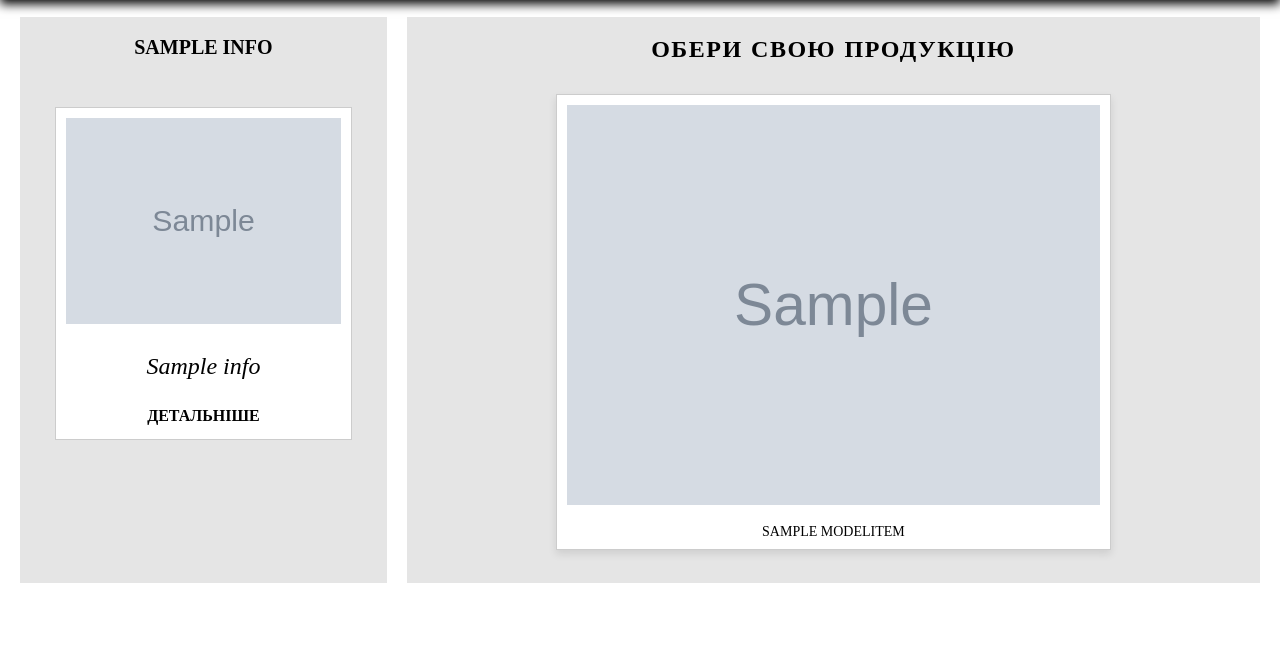
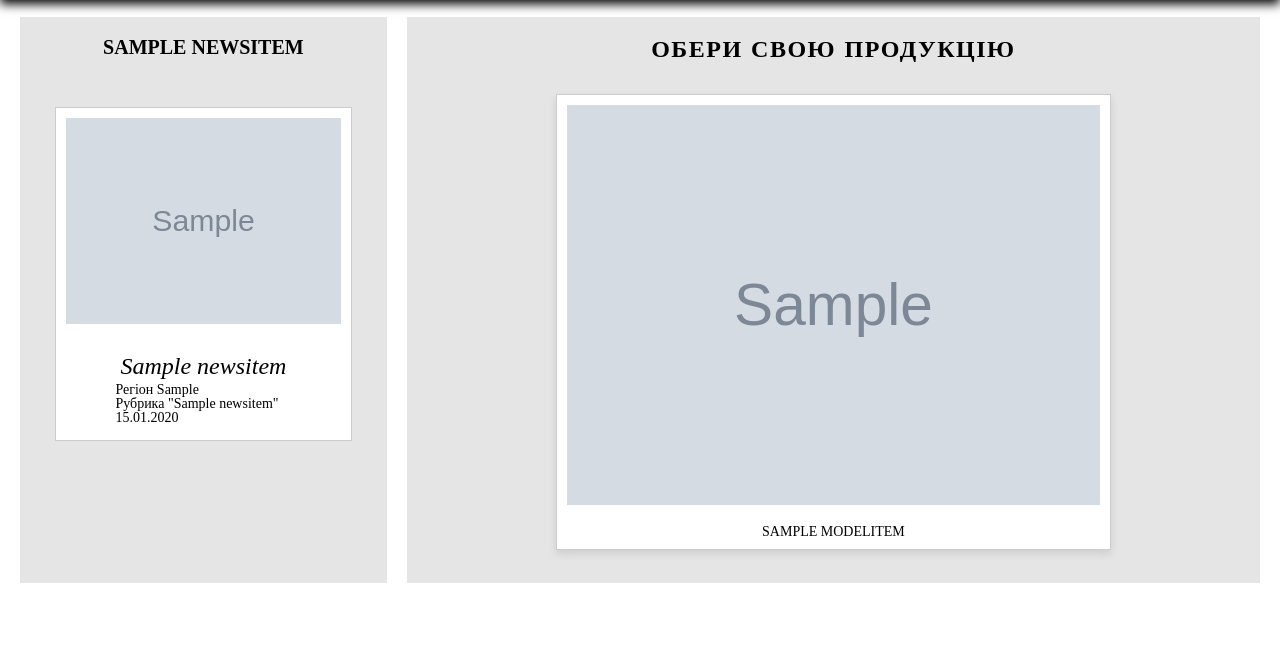
Before and after one commit to KonstantinLipinskiy/sichenergo_zp, a Django app: template main/templates/main/index.html in a window 1280 px wide. Shown: the part 77-742 px from the top of the page. Run offline with Django 4.2, Linux system fonts and the light colour scheme; tables that the repository leaves empty hold one stand-in row (values such as "Sample post"); the template is opened without the code that fills it: values that come from a table or form of the project are taken from there, most other values are stand-ins (such as "Sample title", 1, 10 or a date in 2020); grey boxes marked "Sample" are stand-in pictures.

Commit message:
Added the latest news to the main page

```diff
--- a/main/templates/main/index.html
+++ b/main/templates/main/index.html
@@ -1,39 +1,41 @@
 {% extends "main/base.html" %}
-
 {% load static %}
 
 {% block css %}
     <link rel="stylesheet" href='{% static "deps/css/style.css" %}'>
 {% endblock css %}
+
 {% block title %}
-	{{context}}
+    {{title}}
 {% endblock title %}
-
 
 <body>
     {% block main %}
         <main class="main">
             <div class="container">
                 <div class="main__row">
+                    <!-- Блок последней новости -->
                     <div class="main__inform">
-						<div class="main__inform-title">{{info.title}}</div>
+                        <div class="main__inform-title">{{news.title}}</div>
                         <div class="main__inform-body">
                             <div class="main__inform-image">
-									<img class="main__inform-image" src="{{info.image.url}}" alt="Зображення">
+                                {% if news.content_type == 'image' %}
+                                    <img src="{{news.content_file.url}}" alt="{{news.title}}">
+                                {% elif news.content_type == 'video' %}
+                                    <video autoplay muted loop playsinline src="{{news.content_file.url}}"></video>
+                                {% endif %}
                             </div>
                             <div class="main__inform-text">
-									<div class="main__inform-text-title">
-										{{info.name}}
-									</div>
-									<div class="main__inform-text-text">
-										{{info.description}}
-									</div>
-									<div class="main__inform-text-deital">
-										<p>Детальніше</p>
+                                <div class="main__inform-text-title">{{news.title}}</div>
+                                <div class="main__inform-text-text">{{news.content|linebreaks}}</div>
+                                <div class="main__inform-text-region">Регіон {{news.region}}</div>
+                                <div class="main__inform-text-heading">Рубрика "{{news.heading}}"</div>
+                                <div class="main__inform-text-date">{{news.created_at|date:"d.m.Y"}}</div>
                             </div>
                         </div>
                     </div>
-					</div>
+
+                    <!-- Блок продукции -->
                     <div class="main__content">
                         <h1>Обери свою продукцію</h1>
                         <div class="main__content-index-items">
@@ -60,11 +62,11 @@
         </main>
 
         <!-- Модальное окно -->
-
         <div class="modal">
             <div class="modal-content">
                 <span class="modal-close">&times;</span>
-				<img src="" alt="">
+                <img class="modal-image" src="" alt=""/>
+                <video autoplay muted loop playsinline class="modal-video" src="" controls></video>
                 <div class="modal-text"></div>
             </div>
         </div>
--- a/main/views.py
+++ b/main/views.py
@@ -1,13 +1,16 @@
 from django.shortcuts import render
 from .models import ModelItem
 from django.views import View
+from news.models import NewsItem
 
 class ModelItemView(View):
 	def get(self, request):
 		items = ModelItem.objects.all()
+		news = NewsItem.objects.order_by('-id').first()
 		context = {
 			'title': 'Головна',
 			'items': items,
+			'news': news,
 		}
 
 		return render(request, 'main/index.html', context)
```
Also changed, not shown: static/deps/js/news-index.js (+39 -24 lines). Lines whose indentation alone changed are shown as unchanged.
